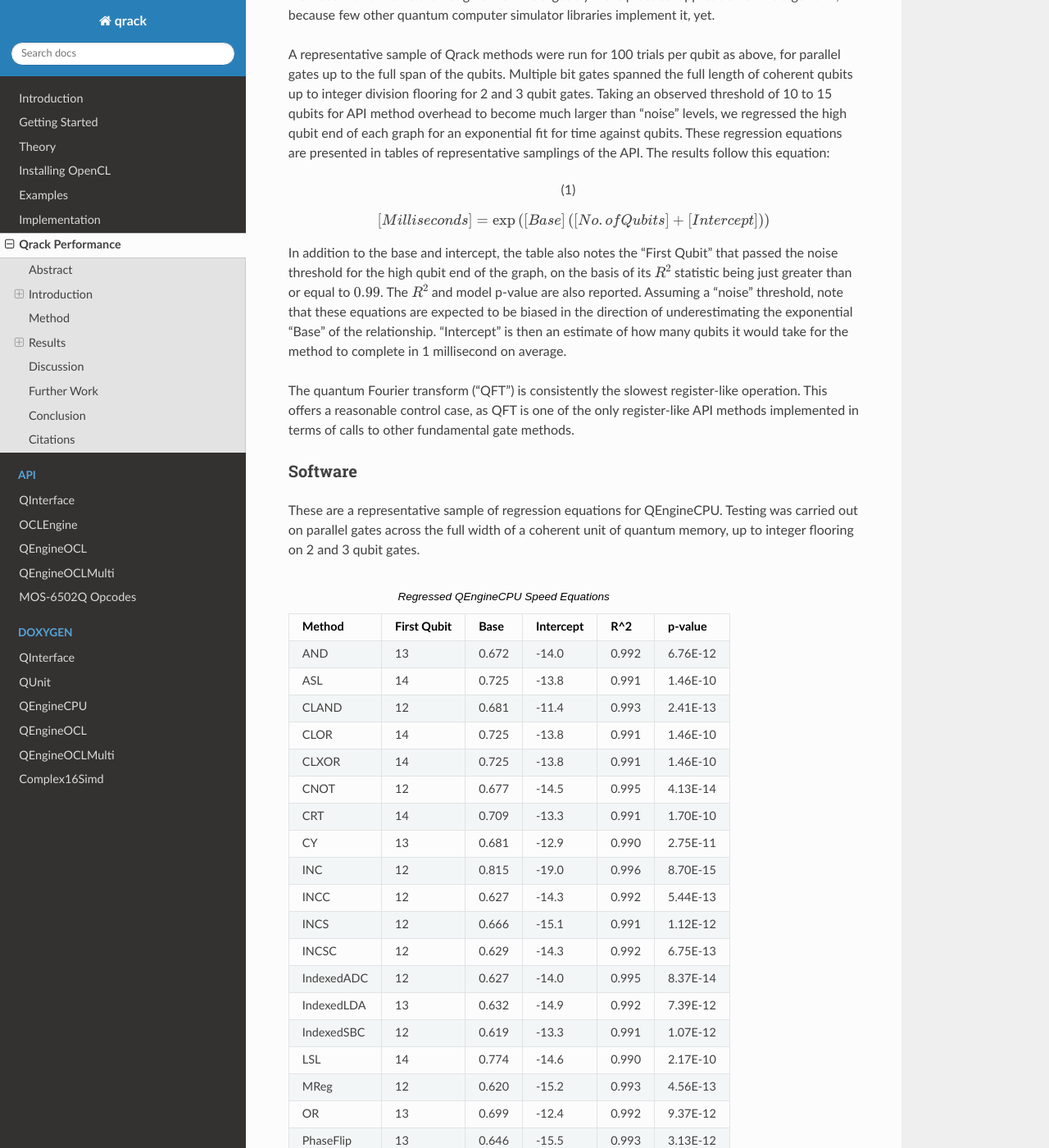
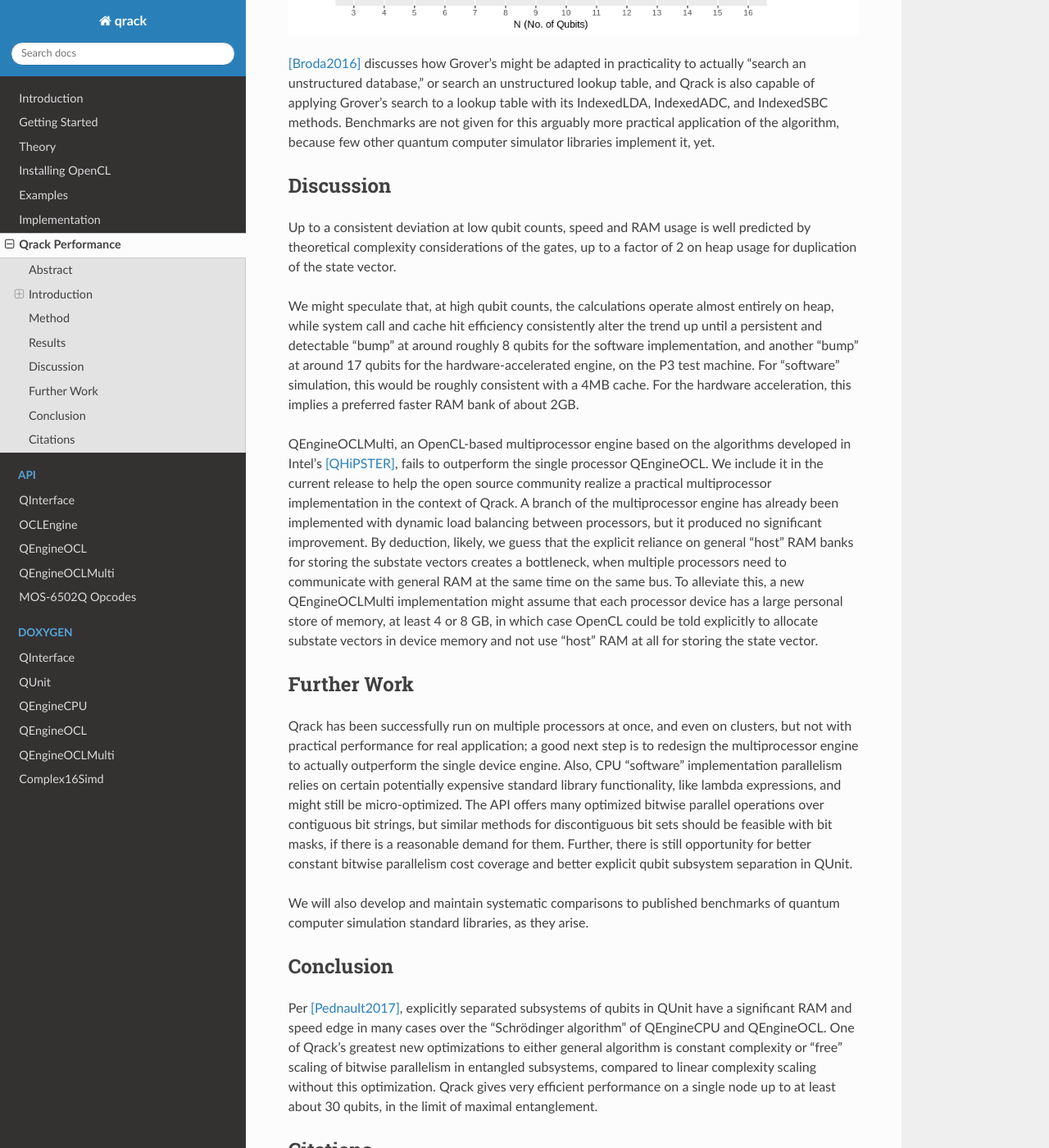
Before and after one commit to vm6502q/qrack.github.io, a Sphinx documentation site: the page built from docs/performance.rst, in a window 1280 px wide and 1400 px high, scrolled down 5334 px. Shown: the whole window at 82% size. Built offline with Sphinx 7.4.7 and the Read the Docs theme 2.0.0, drawn with Linux system fonts in a browser that asks for light colours; some of the changed text lies outside the part shown.

Commit message:
Two point zero (#2)
* Performance

* v2.0 performance graphs

```diff
--- a/docs/performance.rst
+++ b/docs/performance.rst
@@ -53,8 +53,9 @@ Disclaimers
 ===========
 
 * Your Mileage May Vary - Any performance metrics here are the result of
-  experiments executed on local machines; execute the supplied benchmarks on
-  the desired target system for accurate performance assessments.
+  experiments executed with selected compilation and execution parameters on a
+  system with a degree of variability; execute the supplied benchmarks on the
+  desired target system for accurate performance assessments.
 
 * Benchmarking is Hard - While we've attempted to perform clean and accurate
   results, bugs and mistakes do occur.  If flaws in process are identified,
@@ -63,9 +64,9 @@ Disclaimers
 Method
 ******
 
-100 timed trials of each method were run for each qubit count between 3 and 24 qubits. The average and quartile boundary values of each set of 100 were recorded and graphed. Grover's search to invert a black box subroutine, or "oracle," was similarly implemented for trials between 3 and 17 qubits. Grover's algorithm was iterated an optimal number of times, vs. qubit count, to maximize probability on a half cycle of the algorithm's period, being :math:`floor\left[\frac{\pi}{4asin\left(1/\sqrt{2^N}\right)}\right]` iterations for :math:`N` qubits.
+100 timed trials of each method were run for each qubit count between 3 and 28 qubits, on an AWS p3.8xlarge running Ubuntu Server 16.04LTS. The average and quartile boundary values of each set of 100 were recorded and graphed. Grover's search to invert a black box subroutine, or "oracle," was similarly implemented for trials between 3 and 16 qubits. Grover's algorithm was iterated an optimal number of times, vs. qubit count, to maximize probability on a half cycle of the algorithm's period, being :math:`floor\left[\frac{\pi}{4asin\left(1/\sqrt{2^N}\right)}\right]` iterations for :math:`N` qubits.
 
-The test machine has an 04WT2G Alienware motherboard with Alienware BIOS A15. Its CPU is an Intel(R) Core(TM) i7-4910MQ. Its GPU is an NVIDIA Corporation GM204M [GeForce GTX 970M]. Its operating system is Ubuntu 16.04.4 LTS. It has 24GB of 1600MHz DDR3 RAM in 8GBx2 and 4GBx2 SODIMM configuration.
+The 16 qubit data point for Grover's search was not included for QEngineCPU, which is not hardware accelerated, because the monetary cost of exhaustive benchmarking is prohibitive, and QEngineCPU as currently implemented now primarily represents a legacy engine that would usually not be used for real application of Qrack. QEngineOCLMulti is experimental and generally performed worse or no better than QEngineOCL, despite running on multiple processors at once. It would also not yet be used for practical applications, so we omit its results, noting that it performs worse than the single device engine. (We will elaborate in the discussion section.)
 
 Heap profiling was carried out with Valgrind Massif. Heap sampling was limited but ultimately sufficient to show statistical confidence.
 
@@ -78,13 +79,13 @@ We observed extremely close correspondence with theoretical complexity and RAM u
 
 .. image:: performance/cnot_single.png
 
-QEngineCPU and QEngineOCL can perform many identical gates in parallel across entangled subsystems for about the same cost as a single gate. To test this, we can apply parallel gates at once across the full width of a coherent array of qubits. (CNOT is a two bit gate, so :math:`(N-1)/2` gates are applied to odd numbers of qubits.) Notice in these next graphs how QEngineCPU and QEngineOCL have approximately the same scaling cost as the single gate graphs above, while QUnit types show a linear trend (appearing logarithmic on an exponential axis scale):
+QEngineCPU and QEngineOCL can perform many identical gates in parallel across entangled subsystems for an approximately constant costs, when total qubits in the engine are held fixed as breadth of the parallel gate application is varied. To test this, we can apply parallel gates at once across the full width of a coherent array of qubits. (CNOT is a two bit gate, so :math:`(N-1)/2` gates are applied to odd numbers of qubits.) Notice in these next graphs how QEngineCPU and QEngineOCL have similar scaling cost as the single gate graphs above, while QUnit types show a linear trend (appearing logarithmic on an exponential axis scale):
 
 .. image:: performance/x_all.png
 
 .. image:: performance/cnot_all.png
 
-Heap sampling showed high confidence adherence to theoretical expecations. Complex numbers are represented as 2 double (64-bit) accuracy floating point types, for real and imaginary components. There is one complex number per permutation in a separable subsystem of qubits. QUnit explicitly separates subsystems, while QEngine maintains complex amplitudes for all :math:`2^N` permutations of :math:`N` qubits. QEngines duplicate their state vectors once for speed and simplicity where it eases implementation.
+Heap sampling showed high confidence adherence to theoretical expecations. Complex numbers are represented as 2 double (64-bit) or 2 single (32-bit) accuracy floating point types, for real and imaginary components. The use of double or single precision is controlled by a compilation flag. There is one complex number per permutation in a separable subsystem of qubits. QUnit explicitly separates subsystems, while QEngine maintains complex amplitudes for all :math:`2^N` permutations of :math:`N` qubits. QEngines duplicate their state vectors once during most gates for speed and simplicity where it eases implementation.
 
 .. image:: performance/qrack_ram.png
 
@@ -94,109 +95,26 @@ Grover's algorithm is a relatively ideal test case, in that it allows a modicum
 
 [Broda2016]_ discusses how Grover's might be adapted in practicality to actually "search an unstructured database," or search an unstructured lookup table, and Qrack is also capable of applying Grover's search to a lookup table with its IndexedLDA, IndexedADC, and IndexedSBC methods. Benchmarks are not given for this arguably more practical application of the algorithm, because few other quantum computer simulator libraries implement it, yet.
 
-A representative sample of Qrack methods were run for 100 trials per qubit as above, for parallel gates up to the full span of the qubits. Multiple bit gates spanned the full length of coherent qubits up to integer division flooring for 2 and 3 qubit gates. Taking an observed threshold of 10 to 15 qubits for API method overhead to become much larger than "noise" levels, we regressed the high qubit end of each graph for an exponential fit for time against qubits. These regression equations are presented in tables of representative samplings of the API. The results follow this equation:
-
-.. math::
-   :label: regression_eq
-
-   [Milliseconds] = \exp \left( [Base] \left( [No. of Qubits] + [Intercept] \right) \right)
-
-In addition to the base and intercept, the table also notes the "First Qubit" that passed the noise threshold for the high qubit end of the graph, on the basis of its :math:`R^2` statistic being just greater than or equal to :math:`0.99`. The :math:`R^2` and model p-value are also reported. Assuming a "noise" threshold, note that these equations are expected to be biased in the direction of underestimating the exponential "Base" of the relationship. "Intercept" is then an estimate of how many qubits it would take for the method to complete in 1 millisecond on average.
-
-The quantum Fourier transform ("QFT") is consistently the slowest register-like operation. This offers a reasonable control case, as QFT is one of the only register-like API methods implemented in terms of calls to other fundamental gate methods.
-
-Software
-========
-
-These are a representative sample of regression equations for QEngineCPU. Testing was carried out on parallel gates across the full width of a coherent unit of quantum memory, up to integer flooring on 2 and 3 qubit gates.
-
-.. csv-table:: Regressed QEngineCPU Speed Equations
-  :header: "Method","First Qubit","Base","Intercept","R^2","p-value"
-  :widths: auto
-
-  "AND",13,0.672,-14.0,0.992,6.76E-12
-  "ASL",14,0.725,-13.8,0.991,1.46E-10
-  "CLAND",12,0.681,-11.4,0.993,2.41E-13
-  "CLOR",14,0.725,-13.8,0.991,1.46E-10
-  "CLXOR",14,0.725,-13.8,0.991,1.46E-10
-  "CNOT",12,0.677,-14.5,0.995,4.13E-14
-  "CRT",14,0.709,-13.3,0.991,1.70E-10
-  "CY",13,0.681,-12.9,0.990,2.75E-11
-  "INC",12,0.815,-19.0,0.996,8.70E-15
-  "INCC",12,0.627,-14.3,0.992,5.44E-13
-  "INCS",12,0.666,-15.1,0.991,1.12E-12
-  "INCSC",12,0.629,-14.3,0.992,6.75E-13
-  "IndexedADC",12,0.627,-14.0,0.995,8.37E-14
-  "IndexedLDA",13,0.632,-14.9,0.992,7.39E-12
-  "IndexedSBC",12,0.619,-13.3,0.991,1.07E-12
-  "LSL",14,0.774,-14.6,0.990,2.17E-10
-  "MReg",12,0.620,-15.2,0.993,4.56E-13
-  "OR",13,0.699,-12.4,0.992,9.37E-12
-  "PhaseFlip",13,0.646,-15.5,0.993,3.13E-12
-  "QFT",11,0.682,-7.98,0.990,2.18E-13
-  "ROL",15,0.856,-15.7,0.993,6.02E-10
-  "RT",10,0.683,-9.65,0.994,1.17E-15
-  "Swap",13,0.728,-14.9,0.992,7.78E-12
-  "X",16,0.933,-16.2,0.991,1.88E-08
-  "XOR",13,0.697,-13.5,0.992,7.01E-12
-  "Y",12,0.678,-10.9,0.992,6.35E-13
-
-
-
-OpenCL
-======
-
-These are a representative sample of regression equations for QEngineOCL. Testing was carried out on parallel gates across the full width of a coherent unit of quantum memory, up to integer flooring on 2 and 3 qubit gates.
-
-.. csv-table:: Regressed QEngineOCL Speed Equations
-  :header: "Method","First Qubit","Base","Intercept","R^2","p-value"
-  :widths: auto
-
-  "AND",14,0.655,-13.7,0.990,2.42E-10
-  "ASL",13,0.595,-13.1,0.992,8.57E-12
-  "CLAND",11,0.662,-11.2,0.991,1.14E-13
-  "CLOR",12,0.624,-13.4,0.993,3.60E-13
-  "CLXOR",10,0.617,-13.9,0.990,2.05E-14
-  "CNOT",14,0.639,-13.8,0.994,2.80E-11
-  "CRT",11,0.678,-13.4,0.994,1.25E-14
-  "CY",11,0.678,-13.4,0.994,1.26E-14
-  "INC",14,0.642,-15.5,0.993,4.65E-11
-  "INCC",13,0.598,-14.0,0.991,1.71E-11
-  "INCS",14,0.642,-15.5,0.992,1.17E-10
-  "INCSC",15,0.645,-14.2,0.997,3.76E-11
-  "IndexedADC",14,0.592,-13.7,0.990,2.88E-10
-  "IndexedLDA",15,0.624,-14.2,0.994,3.49E-10
-  "IndexedSBC",14,0.614,-13.5,0.990,2.15E-10
-  "LSL",13,0.606,-13.9,0.991,1.42E-11
-  "MReg",12,0.603,-14.8,0.997,2.07E-15
-  "OR",13,0.669,-12.4,0.991,1.78E-11
-  "PhaseFlip",13,0.645,-15.6,0.990,1.96E-11
-  "QFT",10,0.704,-9.18,0.991,7.80E-15
-  "ROL",14,0.641,-15.5,0.992,7.35E-11
-  "RT",11,0.685,-11.5,0.995,3.71E-15
-  "Swap",14,0.643,-15.5,0.993,6.23E-11
-  "X",14,0.642,-15.6,0.992,7.46E-11
-  "XOR",14,0.650,-12.7,0.991,1.70E-10
-  "Y",10,0.680,-11.7,0.994,8.93E-16
-
 Discussion
 **********
 
 Up to a consistent deviation at low qubit counts, speed and RAM usage is well predicted by theoretical complexity considerations of the gates, up to a factor of 2 on heap usage for duplication of the state vector.
 
-We might speculate that, at high qubit counts, the calculations operate almost entirely on heap, while system call and cache hit efficiency consistently alter the trend up until around roughly 12 qubits, on the test machine, causing the apparent inflection points observed in the graphs given above. For "software" simulation, this would be roughly consistent with the advertised 8MB cache of the i7-4910MQ. If the reduction in the slope of the trend to this point is primarily due to cache hit, about 8 fully entangled qubits would be ideal for an 8MB cache.
+We might speculate that, at high qubit counts, the calculations operate almost entirely on heap, while system call and cache hit efficiency consistently alter the trend up until a persistent and detectable "bump" at around roughly 8 qubits for the software implementation, and another "bump" at around 17 qubits for the hardware-accelerated engine, on the P3 test machine. For "software" simulation, this would be roughly consistent with a 4MB cache. For the hardware acceleration, this implies a preferred faster RAM bank of about 2GB.
+
+QEngineOCLMulti, an OpenCL-based multiprocessor engine based on the algorithms developed in Intel's [QHiPSTER]_, fails to outperform the single processor QEngineOCL. We include it in the current release to help the open source community realize a practical multiprocessor implementation in the context of Qrack. A branch of the multiprocessor engine has already been implemented with dynamic load balancing between processors, but it produced no significant improvement. By deduction, likely, we guess that the explicit reliance on general "host" RAM banks for storing the substate vectors creates a bottleneck, when multiple processors need to communicate with general RAM at the same time on the same bus. To alleviate this, a new QEngineOCLMulti implementation might assume that each processor device has a large personal store of memory, at least 4 or 8 GB, in which case OpenCL could be told explicitly to allocate substate vectors in device memory and not use "host" RAM at all for storing the state vector.
 
 Further Work
 ************
 
-We suggest that a good next primary target for optimizing Qrack is to allow cluster distribution of all the various engine types. Also, CPU "software" implementation parallelism relies on certain potentially expensive standard library functionality, like lambda expressions, and might still be micro-optimized. The API offers many optimized bitwise parallel operations over contiguous bit strings, but similar methods for discontiguous bit sets should be feasible with bit masks, if there is a reasonable demand for them. Further, there is still opportunity for better constant bitwise parallelism cost coverage and better explicit qubit subsystem separation in QUnit.
+Qrack has been successfully run on multiple processors at once, and even on clusters, but not with practical performance for real application; a good next step is to redesign the multiprocessor engine to actually outperform the single device engine. Also, CPU "software" implementation parallelism relies on certain potentially expensive standard library functionality, like lambda expressions, and might still be micro-optimized. The API offers many optimized bitwise parallel operations over contiguous bit strings, but similar methods for discontiguous bit sets should be feasible with bit masks, if there is a reasonable demand for them. Further, there is still opportunity for better constant bitwise parallelism cost coverage and better explicit qubit subsystem separation in QUnit.
 
 We will also develop and maintain systematic comparisons to published benchmarks of quantum computer simulation standard libraries, as they arise.
 
 Conclusion
 **********
 
-Per [Pednault2017]_, explicitly separated subsystems of qubits in QUnit have a significant RAM and speed edge in many cases over the "Schrödinger algorithm" of QEngineCPU and QEngineOCL. One of Qrack's greatest new optimizations to either general algorithm is constant complexity or "free" scaling of bitwise parallelism in entangled subsystems, compared to linear complexity scaling without this optimization. Qrack gives at least reasonably efficient performance on a single node up to about 30 qubits, in the limit of maximal entanglement.
+Per [Pednault2017]_, explicitly separated subsystems of qubits in QUnit have a significant RAM and speed edge in many cases over the "Schrödinger algorithm" of QEngineCPU and QEngineOCL. One of Qrack's greatest new optimizations to either general algorithm is constant complexity or "free" scaling of bitwise parallelism in entangled subsystems, compared to linear complexity scaling without this optimization. Qrack gives very efficient performance on a single node up to at least about 30 qubits, in the limit of maximal entanglement.
 
 Citations
 *********
```
Also changed, not shown: docs/performance/cnot_all.png, docs/performance/cnot_single.png, docs/performance/grovers.png, docs/performance/qrack_ram.png, docs/performance/x_all.png, docs/performance/x_single.png.
